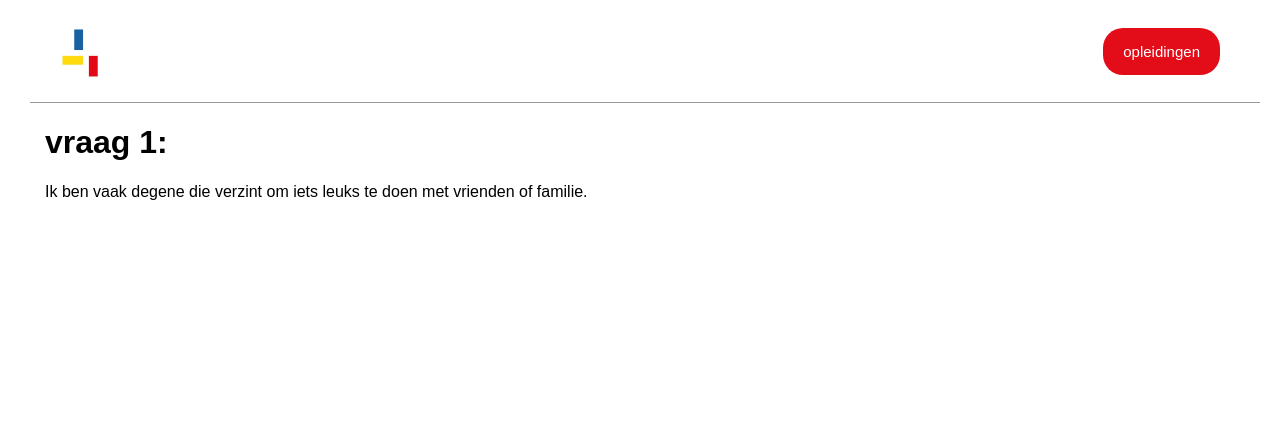
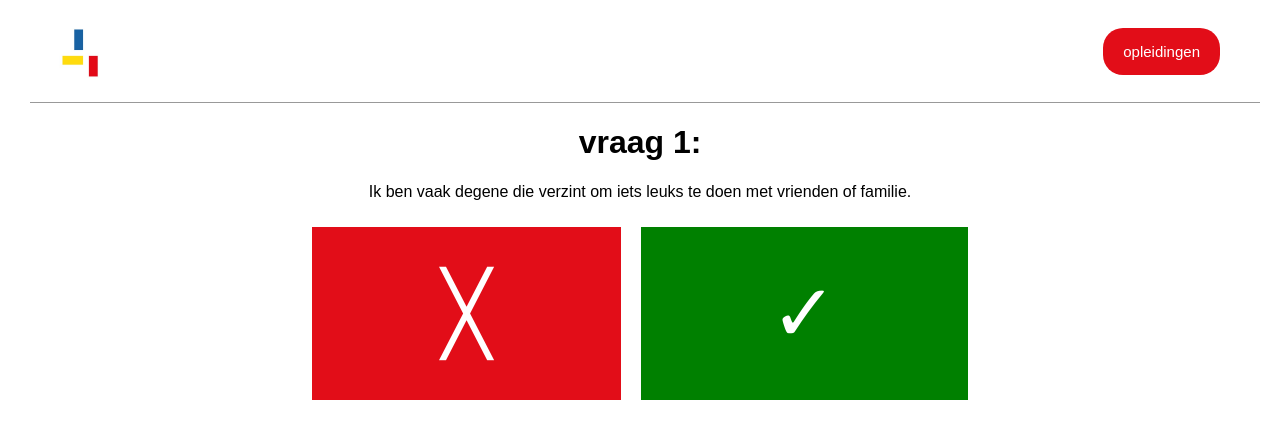
Before and after one commit to marvinw2000/kieswijzer, a Vue app in the folder kieswijzer1.1/: page / in a window 1280 px wide. Shown: the top 438 px of the page. Built offline with nearby package versions, Linux system fonts and the light colour scheme.

Commit message:
beginVragenPagina

```diff
--- a/kieswijzer1.1/src/components/VraagComponent.vue
+++ b/kieswijzer1.1/src/components/VraagComponent.vue
@@ -1,18 +1,18 @@
 <template>
-<div id="ContainerBuiten">
+<div id="containerBuiten">
   <div id="links"></div>
   <div id="midden">
-    <div id="ContainerBinnen">
+    <div id="containerBinnen">
       <div id="vraag">
         <h1>vraag {{id}}:</h1>
         <p>{{vraag}}</p>
       </div>
       <div id="buttons">
-        <div class="button"></div>
-        <div class="button"></div>
+        <div class="button rood">&#9587;</div>
+        <div class="button groen">&#10003;</div>
       </div>
       <div id="progresionBar">
-        <img src="" alt="">
+        <div></div>
       </div>
     </div>
   </div>
@@ -47,5 +47,68 @@ export default {
 </script>
 
 <style scoped>
+*{
+  font-family: ff-scala-sans-pro,sans-serif;
+  padding: 0px;
+  margin-left: 0px;
+  margin-right: 0px;
+}
+#containerBuiten{
+  display: flex;
+  width: 100%;
+  height: 100%;
+
+}
+#links{
+  width: 5%;
+
+}
+#midden{
+  width: 90%;
+
+}
+#containerBinnen{
+  display: flex;
+  flex-direction: column;
+  width: 100%;
+}
+#vraag{
+  width: 100%;
+
+}
+#vraag h1{
+  text-align: center;
+}
+#vraag p{
+  text-align: center;
+}
+#buttons{
+  width: 100%;
+
+  display: flex;
+  justify-content: center;
+}
+.button{
+  font-size: 80px;
+  color: white;
+
+  padding: 40px 130px 40px 130px;
+  margin: 10px;
+}
+.rood{
+  background-color: #E20D18;
+}
+.groen{
+  background-color: green;
+}
+#progresionBar{
+  width: 100%;
+  height: 100px;
+
+}
+#rechts{
+  width: 5%;
+
+}
 
 </style>
```
Also changed, not shown: kieswijzer1.1/src/assets/mondriaanOpaque.png (deleted), kieswijzer1.1/src/assets/mondriaanRip.jpg (deleted).
